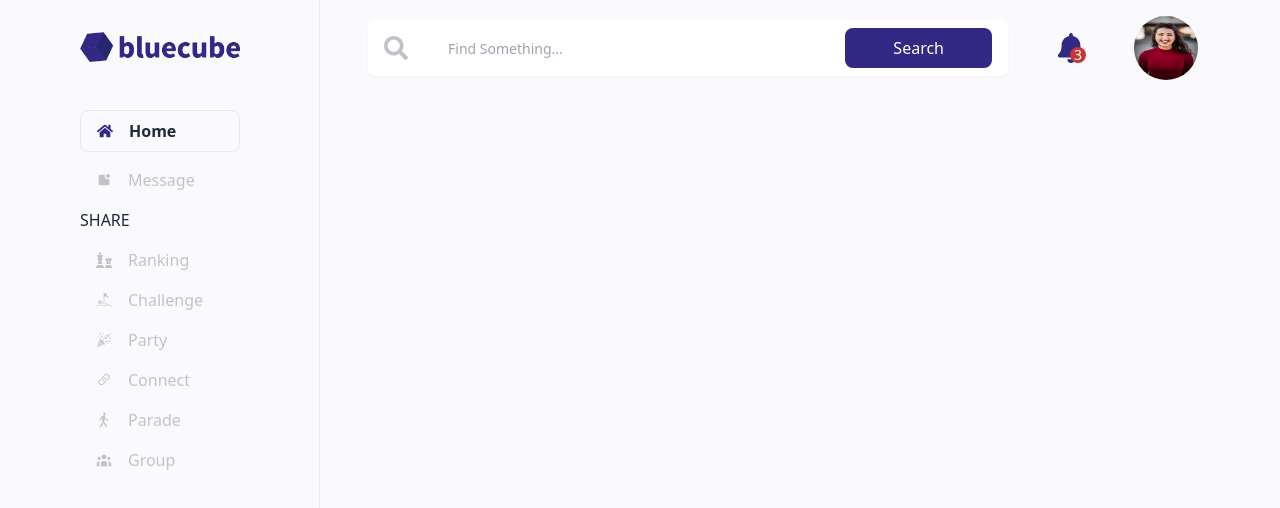
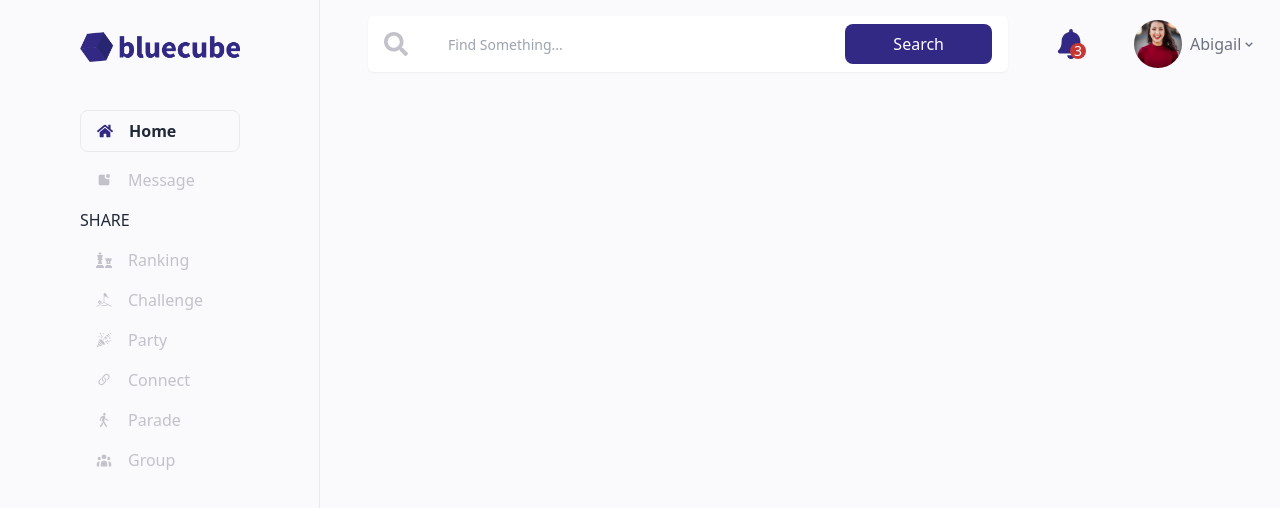
Before and after one commit to TalabiDele/bluecube, a React (Vite) app: page / in a window 1280 px wide. Shown: the top 508 px of the page. Built offline with nearby package versions, Linux system fonts and the light colour scheme.

Commit message:
Finished top navigation

```diff
--- a/src/components/Nav.jsx
+++ b/src/components/Nav.jsx
@@ -10,7 +10,7 @@ const Nav = () => {
 	const location = useLocation()
 
 	return (
-		<div className=' flex'>
+		<div className=' flex fixed'>
 			<div className=' pl-[5rem] border-r border-text_light w-[20rem] border-opacity-30 py-[2rem] h-[100vh]'>
 				<div className=''>
 					<img src={logo} alt='' className=' w-[10rem] mb-[3rem]' />
--- /dev/null
+++ b/src/components/Selection.jsx
@@ -0,0 +1,9 @@
+const Selection = () => {
+	return (
+		<div>
+			<div className=''></div>
+		</div>
+	)
+}
+
+export default Selection
--- a/src/components/TopNav.jsx
+++ b/src/components/TopNav.jsx
@@ -1,10 +1,11 @@
 import Input from './Input'
 import { FaBell } from 'react-icons/fa'
 import img from '../assets/imgs/user.jpg'
+import { BiChevronDown } from 'react-icons/bi'
 
 const TopNav = () => {
 	return (
-		<div>
+		<div className='relative left-[20rem]'>
 			<div className=' mt-[1rem] ml-[3rem] flex items-center'>
 				<Input />
 				<div className=' relative'>
@@ -14,8 +15,18 @@ const TopNav = () => {
 					</p>
 				</div>
 
-				<div className=''>
-					<img src={img} alt='' className=' w-[4rem] h-[4rem] rounded-full' />
+				<div className=' flex items-center font-medium text-md text-gray-500'>
+					<div className=''>
+						<img
+							src={img}
+							alt=''
+							className=' w-[3rem] h-[3rem] rounded-full object-cover'
+						/>
+					</div>
+					<div className=' ml-[0.5rem] flex items-center'>
+						<p className=''>Abigail</p>
+						<BiChevronDown />
+					</div>
 				</div>
 			</div>
 		</div>
```
